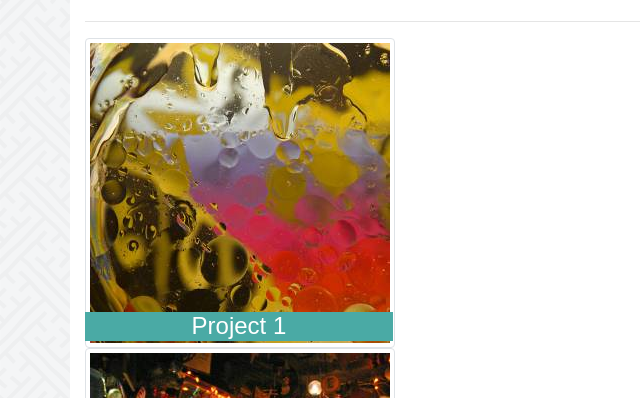
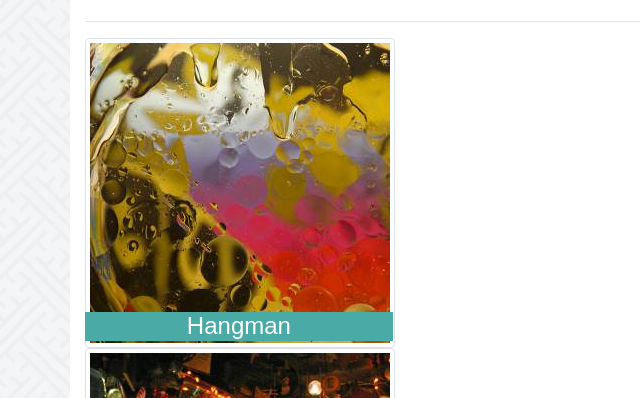
Before and after one commit to avscott562/Bootstrap-Portfolio, a plain HTML site: page portfolio.html in a window 1280 px wide. Shown: the part 179-577 px from the top of the page, 0-640 px from the left. Drawn offline with nearby package versions, Linux system fonts and the light colour scheme.

Commit message:
add link to hangman game.

```diff
--- a/portfolio.html
+++ b/portfolio.html
@@ -30,8 +30,10 @@
                 <hr>
                 <div class="row">
                     <div class="col-xs-12 col-sm-6 col-md-6 col-lg-6">
-                        <img src="assets/images/proj1.jpg" class="img-responsive img-thumbnail position-relative" alt="project1">
-                        <h4 class="position-absolute text-center">Project 1</h4>
+                        <a href="https://avscott562.github.io/Word-Guess-Game/">
+                            <img src="assets/images/proj1.jpg" class="img-responsive img-thumbnail position-relative" alt="hangman">
+                        </a>
+                        <h4 class="position-absolute text-center">Hangman</h4>
                     </div>
                     <div class="col-xs-12 col-sm-6 col-md-6 col-lg-6">
                         <img src="assets/images/proj2.jpg" class="img-responsive img-thumbnail position-relative" alt="project2">
```
